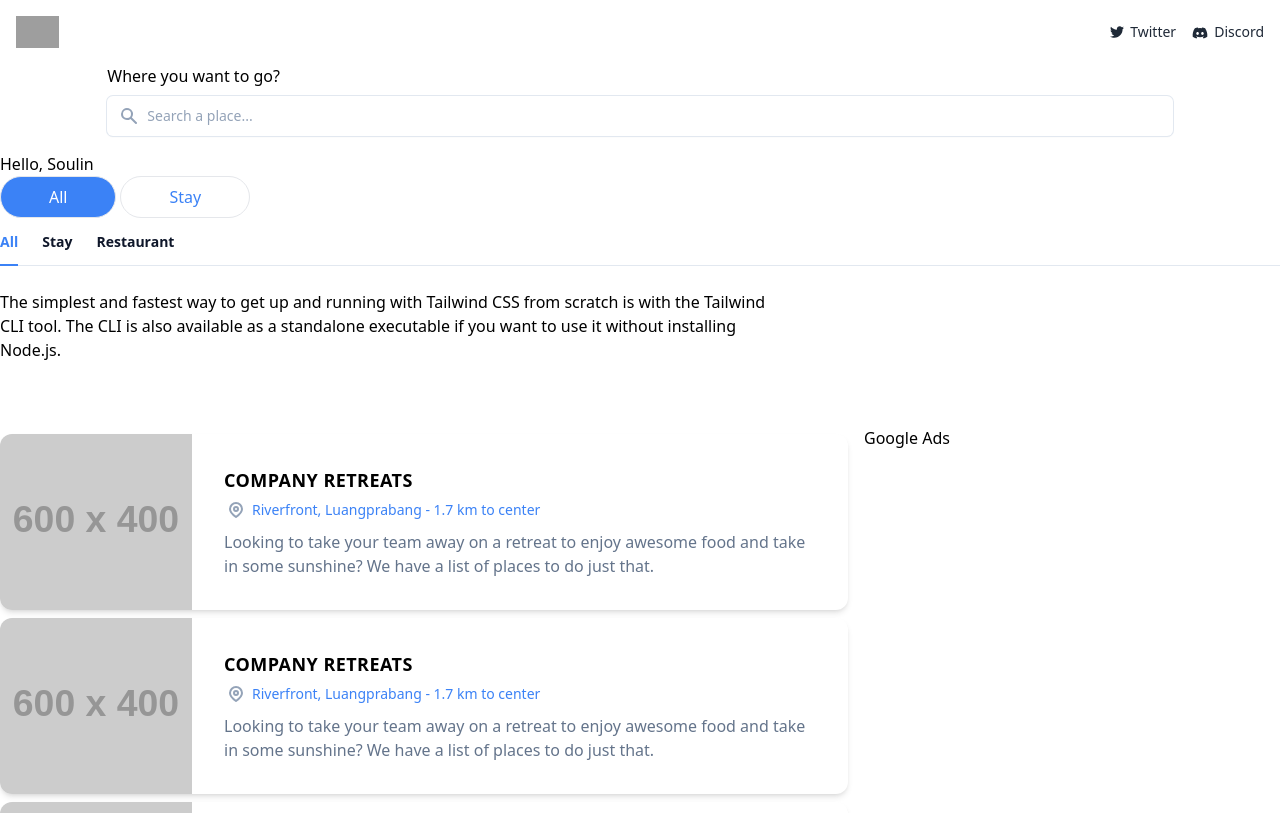
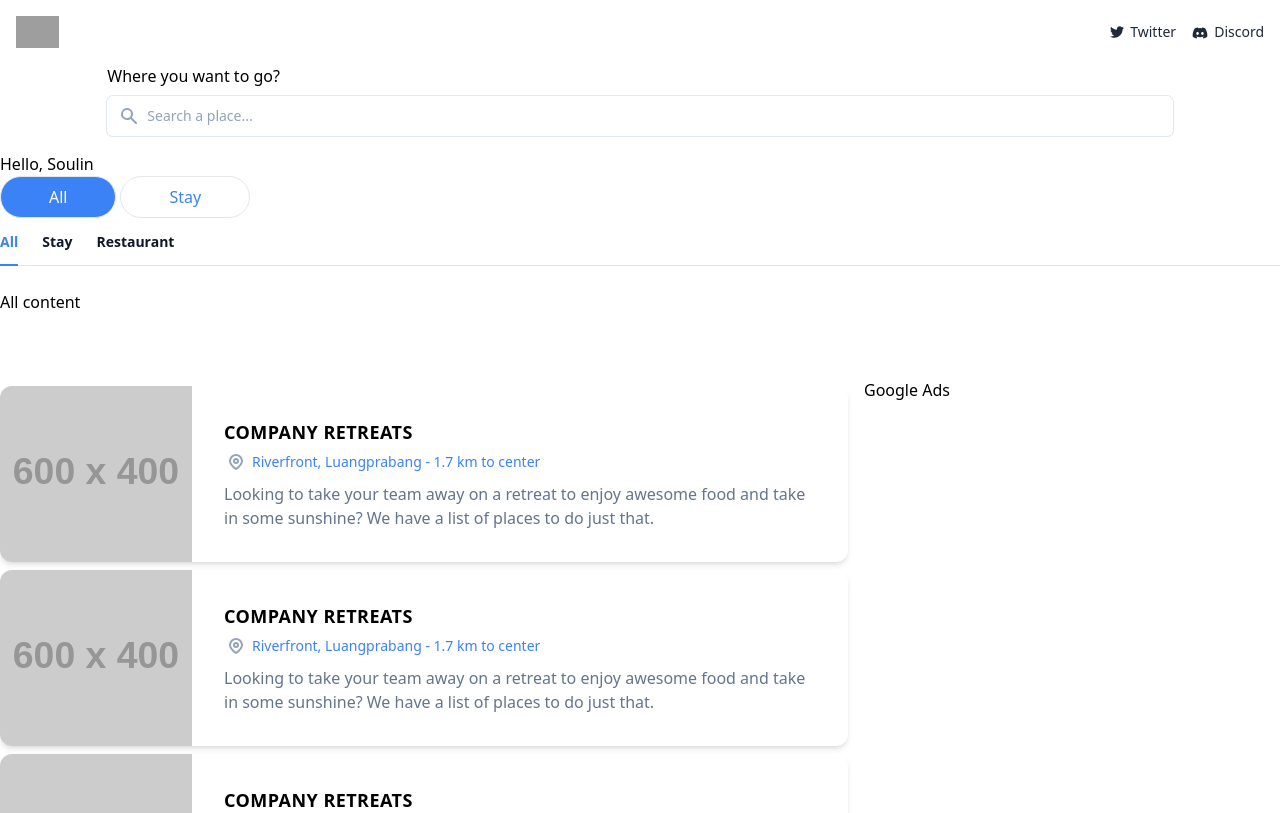
Before and after one commit to soulincsl/nuxt-tail, a Nuxt app: page /search in a window 1280 px wide. Shown: the top 813 px of the page. Built offline with nearby package versions, Linux system fonts and the light colour scheme; grey boxes are pictures that could not be loaded.

Commit message:
tab added

```diff
--- a/pages/detail.vue
+++ b/pages/detail.vue
@@ -15,7 +15,7 @@
                                     <a
                                         class="flex text-sm leading-6 font-semibold pt-3 pb-2.5 border-b-2 -mb-px text-blue-500 border-current"
                                         href="/docs/installation"
-                                        >Tailwind CLI</a
+                                        >Overview</a
                                     >
                                 </h2>
                             </li>
@@ -24,7 +24,7 @@
                                     <a
                                         class="flex text-sm leading-6 font-semibold pt-3 pb-2.5 border-b-2 -mb-px text-slate-900 border-transparent hover:border-slate-300 dark:text-slate-200 dark:hover:border-slate-700"
                                         href="/docs/installation/"
-                                        >Using PostCSS</a
+                                        >Room</a
                                     >
                                 </h2>
                             </li>
@@ -37,7 +37,6 @@
                 class="relative z-10 max-w-3xl mb-16 prose prose-slate dark:prose-dark"
                 bis_skin_checked="1"
             >
-                <h3 class="sr-only">Installing Tailwind CLI</h3>
                 <p>
                     The simplest and fastest way to get up and running with
                     Tailwind CSS from scratch is with the Tailwind CLI tool. The
--- a/pages/search.vue
+++ b/pages/search.vue
@@ -20,6 +20,7 @@
                         />
                     </svg>
                     <input
+                        v-model="q"
                         class="focus:ring-2 focus:ring-blue-500 focus:outline-none appearance-none w-full text-sm leading-6 text-slate-900 placeholder-slate-400 rounded-md py-2 pl-10 ring-1 ring-slate-200 shadow-sm"
                         type="text"
                         aria-label="Search filter"
@@ -48,30 +49,16 @@
                         <ul
                             class="border-b border-slate-200 space-x-6 flex whitespace-nowrap dark:border-slate-200/5"
                         >
-                            <li>
+                            <li v-for="(item, index) in tabs" :key="index">
                                 <h2>
                                     <a
-                                        class="flex text-sm leading-6 font-semibold pt-3 pb-2.5 border-b-2 -mb-px text-blue-500 border-current"
-                                        href="/docs/installation"
-                                        >All</a
-                                    >
-                                </h2>
-                            </li>
-                            <li>
-                                <h2>
-                                    <a
-                                        class="flex text-sm leading-6 font-semibold pt-3 pb-2.5 border-b-2 -mb-px text-slate-900 border-transparent hover:border-slate-300 dark:text-slate-200 dark:hover:border-slate-700"
-                                        href="/docs/installation/"
-                                        >Stay</a
-                                    >
-                                </h2>
-                            </li>
-                            <li>
-                                <h2>
-                                    <a
-                                        class="flex text-sm leading-6 font-semibold pt-3 pb-2.5 border-b-2 -mb-px text-slate-900 border-transparent hover:border-slate-300 dark:text-slate-200 dark:hover:border-slate-700"
-                                        href="/docs/installation/"
-                                        >Restaurant</a
+                                        :class="`flex text-sm leading-6 font-semibold pt-3 pb-2.5 border-b-2 -mb-px ${
+                                            item.value === tab
+                                                ? 'text-blue-500 border-current'
+                                                : 'text-slate-900 border-transparent hover:border-slate-300'
+                                        }`"
+                                        :href="`/search?q=${q}&tab=${item.value}`"
+                                        >{{ item.name }}</a
                                     >
                                 </h2>
                             </li>
@@ -84,14 +71,15 @@
                 class="relative z-10 max-w-3xl mb-16 prose prose-slate dark:prose-dark"
                 bis_skin_checked="1"
             >
-                <h3 class="sr-only">Installing Tailwind CLI</h3>
-                <p>
-                    The simplest and fastest way to get up and running with
-                    Tailwind CSS from scratch is with the Tailwind CLI tool. The
-                    CLI is also available as a
-                    <a href="/blog/standalone-cli">standalone executable</a> if
-                    you want to use it without installing Node.js.
-                </p>
+                <div v-if="tab === '1'">
+                    <h1>All content</h1>
+                </div>
+                <div v-if="tab === '2'">
+                    <h1>All Stay</h1>
+                </div>
+                <div v-if="tab === '3'">
+                    <h1>All Restaurant</h1>
+                </div>
             </div>
         </section>
         <div class="grid grid-cols-1 md:grid-cols-3 gap-4">
@@ -152,3 +140,17 @@
         </div>
     </div>
 </template>
+
+<script setup>
+const route = useRoute();
+const tab = ref(route.query.tab ? route.query.tab : "1");
+const q = ref(route.query.q ? route.query.q : null);
+const tabs = ref([
+    {
+        name: "All",
+        value: "1",
+    },
+    { name: "Stay", value: "2" },
+    { name: "Restaurant", value: "3" },
+]);
+</script>
```
